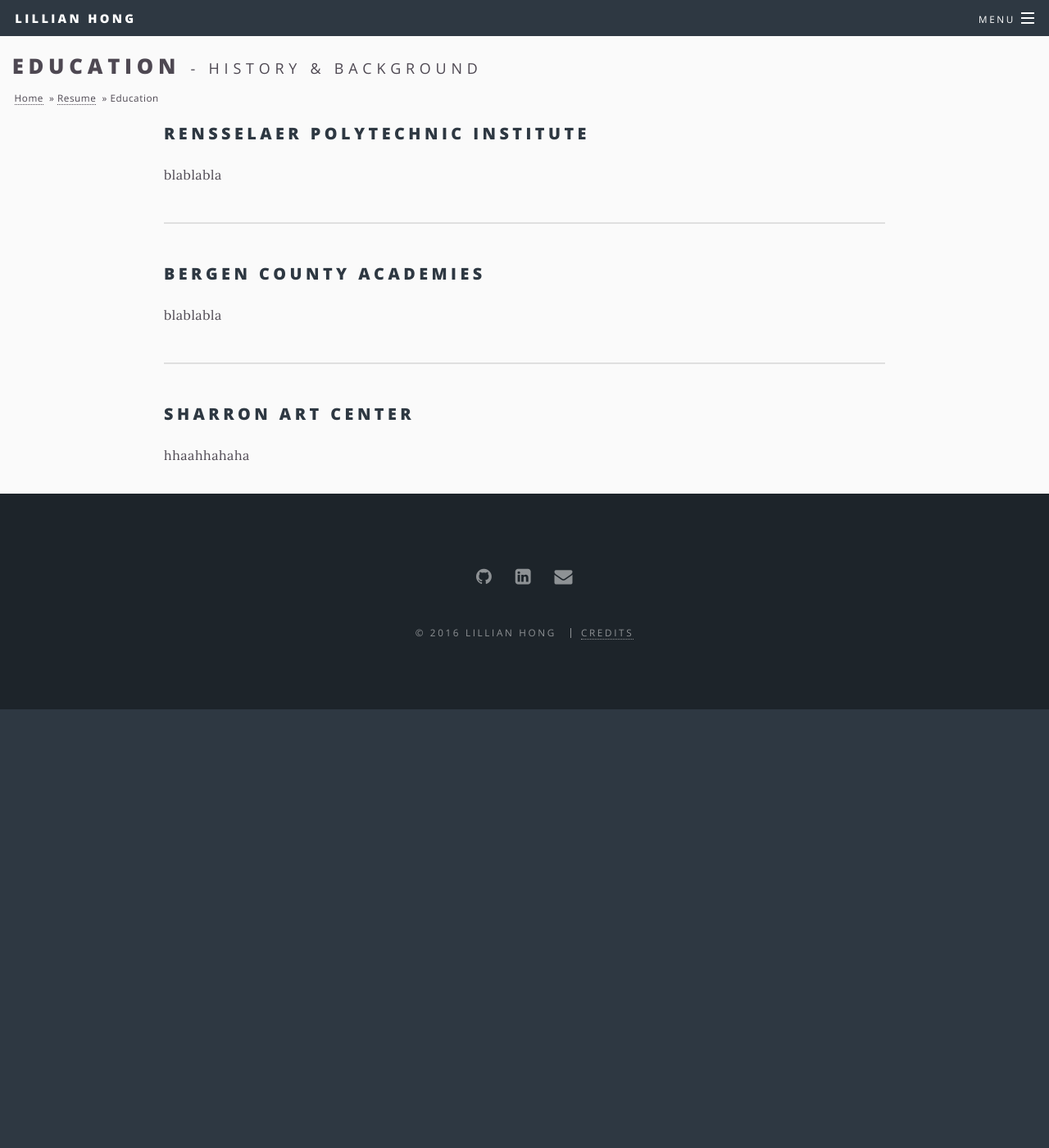
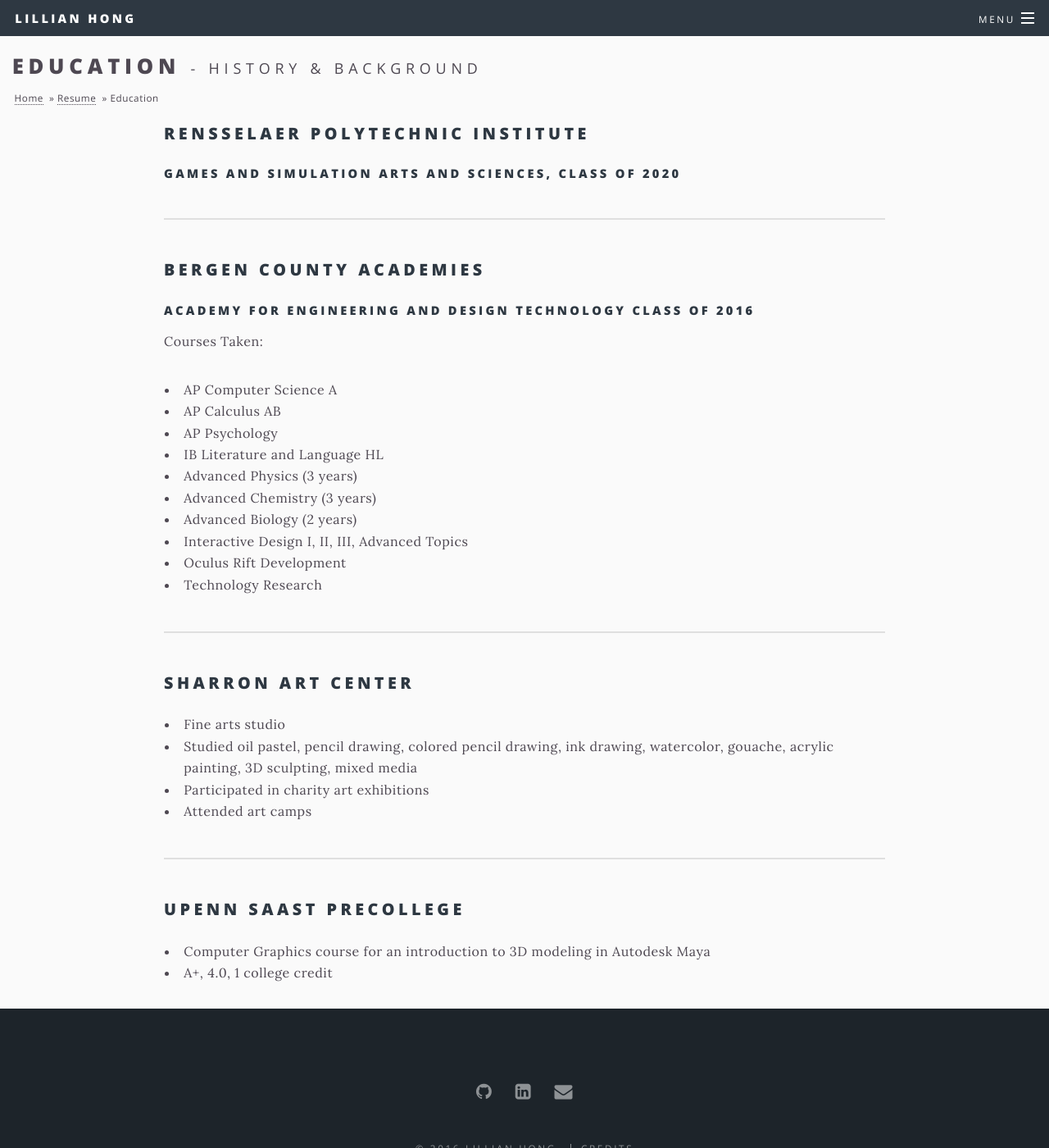
Before and after one commit to lillianhong/lillianhong.github.io, a Jekyll site: the page built from _posts/2016-01-05-education.html, in a window 1280 px wide and 1400 px high. Shown: the whole window at 82% size. Built offline with Jekyll 4.4.1, drawn with Linux system fonts in a browser that asks for light colours.

Commit message:
posts information  update

```diff
--- a/_posts/2016-01-05-education.html
+++ b/_posts/2016-01-05-education.html
@@ -7,14 +7,41 @@
 
 ---
 	<h2>Rensselaer Polytechnic Institute </h2>
-	<p>blablabla </p>
+	<h4>Games and Simulation Arts and Sciences, Class of 2020</h4>
 
 	<hr />
 
 	<h2>Bergen County Academies</h2>
-	<p>blablabla </p>
+	<h4>Academy for Engineering and Design Technology Class of 2016</h4>
+
+	<p>Courses Taken:</p>
+	<ul>
+	<li>AP Computer Science A</li>
+	<li>AP Calculus AB</li>
+	<li>AP Psychology</li>
+	<li>IB Literature and Language HL</li>
+	<li>Advanced Physics (3 years)</li>
+	<li>Advanced Chemistry (3 years)</li>
+	<li>Advanced Biology (2 years)</li>
+	<li>Interactive Design I, II, III, Advanced Topics</li>
+	<li>Oculus Rift Development</li>
+	<li>Technology Research</li>
+	</ul>
 
 	<hr />
 
-	<h2> Sharron Art Center </h2>
-	<p> hhaahhahaha </p>
+	<h2>Sharron Art Center</h2>
+	<ul>
+	<li>Fine arts studio</li>
+	<li>Studied oil pastel, pencil drawing, colored pencil drawing, ink drawing, watercolor, gouache, acrylic painting, 3D sculpting, mixed media</li>
+	<li>Participated in charity art exhibitions</li>
+	<li>Attended art camps</li>
+	</ul>
+
+	<hr />
+
+	<h2>UPenn SAAST Precollege</h2>
+	<ul>
+	<li>Computer Graphics course for an introduction to 3D modeling in Autodesk Maya</li>
+	<li>A+, 4.0, 1 college credit</li>
+	</ul>
```
Also changed, not shown: _posts/2016-01-01-volunteering.html (added, +29 -0 lines), _posts/2016-01-04-experience.html (+11 -2 lines), _posts/3006-09-22-subcattest-topic1.md (deleted, +0 -11 lines), _posts/2016-01-02-publications.html (renamed from _posts/2016-01-02-publications.md).
